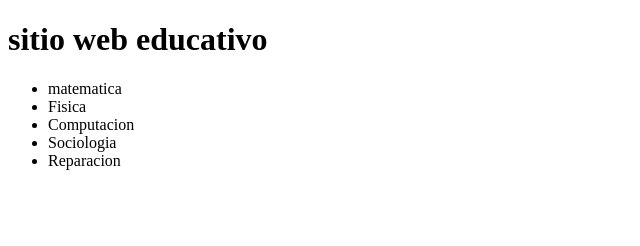
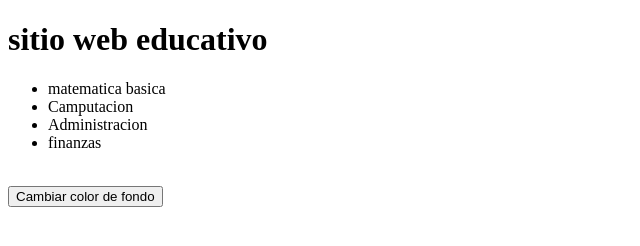
Before and after one commit to Juapo7w7/Juapo7w7.github.io, a plain HTML site: page index.html in a window 1280 px wide. Shown: the whole page, without its empty margins (0-640 px from the left). Drawn offline with Linux system fonts and the light colour scheme.

Commit message:
Se han agregado el boton y los temas a trabajar

```diff
--- a/index.html
+++ b/index.html
@@ -5,13 +5,15 @@
 
            <nav>
             <ul>
-                <li>matematica </li>
-                <li>Fisica</li>
-                <li>Computacion</li>
-                <li>Sociologia</li>
-                <li>Reparacion</li>
+                <li>matematica basica </li>
+                <li>Camputacion</li>
+                <li>Administracion</li>
+                <li>finanzas</li>
+
             </ul>
            </nav>
+           <br>
+           <button>Cambiar color de fondo</button>
 
 
         </div>
```
